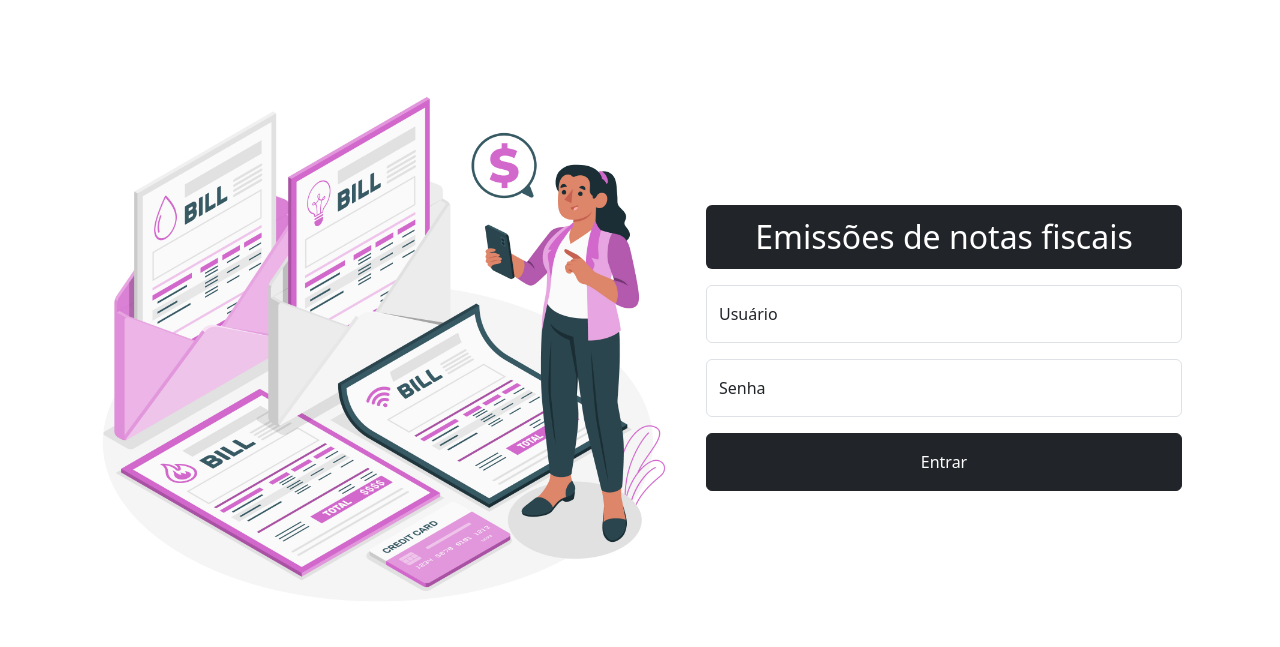
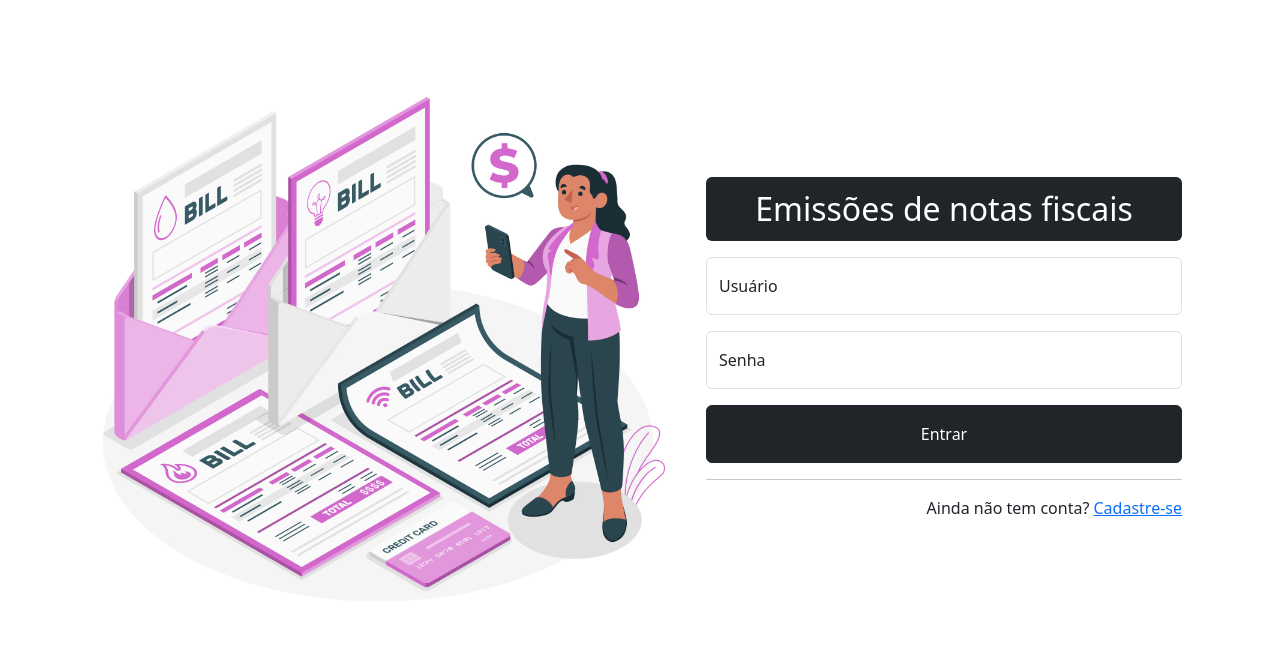
Before and after one commit to MatheeusPinheiro/envio_notas, a Django app: page /auth/login/ in a window 1280 px wide. Shown: the top 647 px of the page. Run offline with Django 5.2, Linux system fonts and the light colour scheme.

Commit message:
alteracoes na pagina de login

```diff
--- a/usuarios/templates/login.html
+++ b/usuarios/templates/login.html
@@ -1,7 +1,7 @@
 {% extends 'base.html' %}
 {% load static %}
 
-{% block title %} Cadastro{% endblock %}
+{% block title %} Login{% endblock %}
 
 
 {% block head %}
@@ -55,6 +55,10 @@
                     <input class="btn btn-dark w-100 py-3" type="submit" value="Entrar">
                 </div>
 
+                <hr class="my-3">
+                <div class="d-flex justify-content-end">
+                    <span>Ainda não tem conta? <a href="{% url 'usuarios:cadastro' %}">Cadastre-se</a></span>
+                </div>
 
             </form>
 
```
